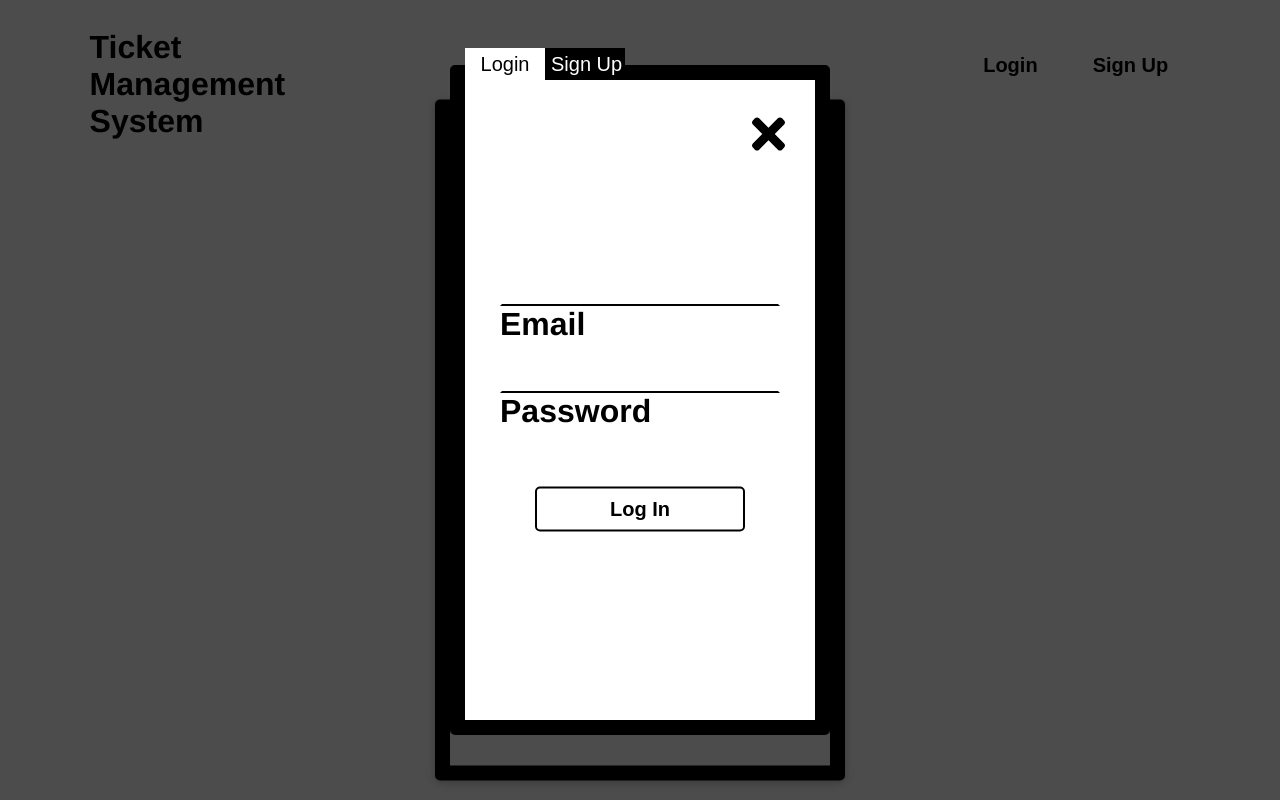
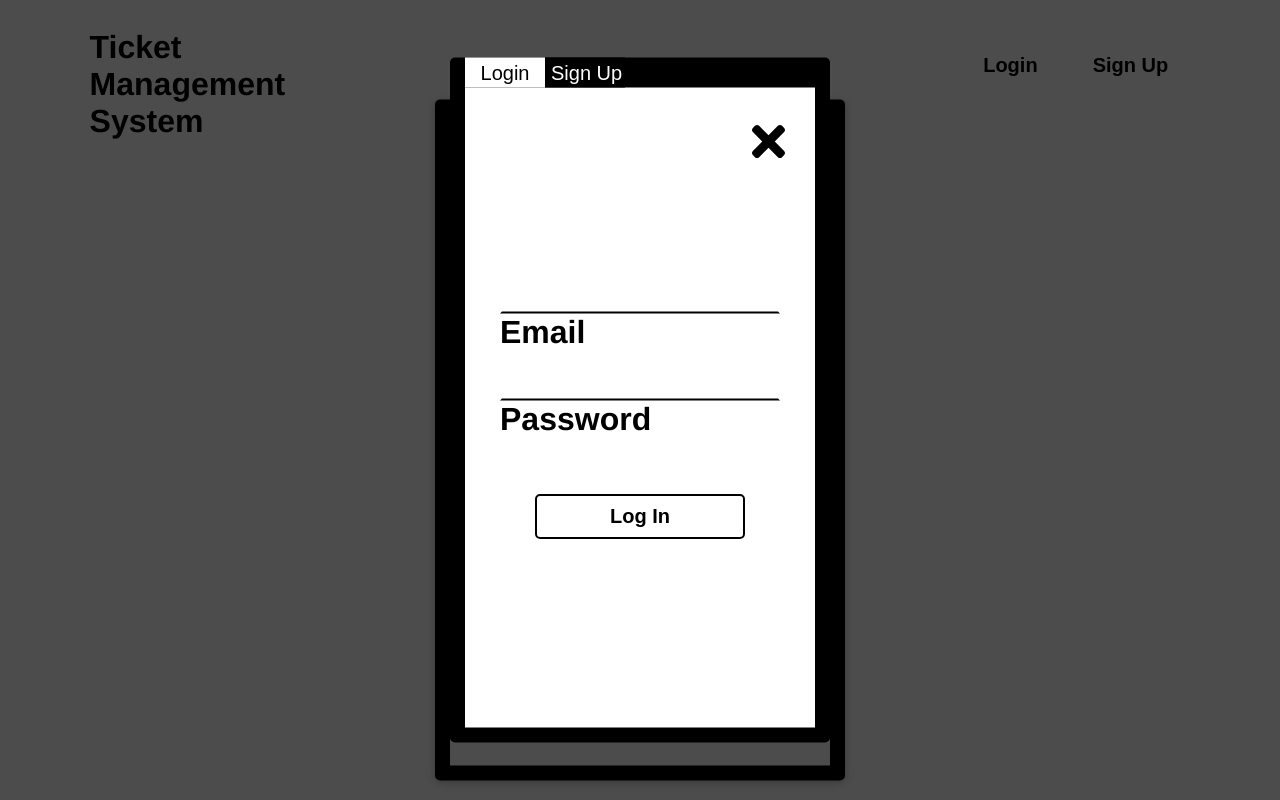
Before and after one commit to ticket-tiger/ticket-management-system, a React (Create React App) app: page /create-ticket in a window 1280 px wide. Both pictures are taken after a click on the button "Login". Built offline with nearby package versions, Linux system fonts and the light colour scheme.

Commit message:
Made black tab bar behind login modal tabs

```diff
--- a/src/components/NavBar/NavBar.css
+++ b/src/components/NavBar/NavBar.css
@@ -93,8 +93,8 @@
 
 .user-modal-button-group {
 	position: absolute;
-	top: -5%;
-	height: 5%;
+	top: -30px;
+	height: 30px;
 	width: 100%;
 }
 
--- a/src/components/reusableComponents/Modal.css
+++ b/src/components/reusableComponents/Modal.css
@@ -18,6 +18,7 @@
   background-color: white;
   border-radius: 5px;
   border: 15px solid black;
+  border-top: 30px solid black;
   z-index: 1;
 }
 
```
